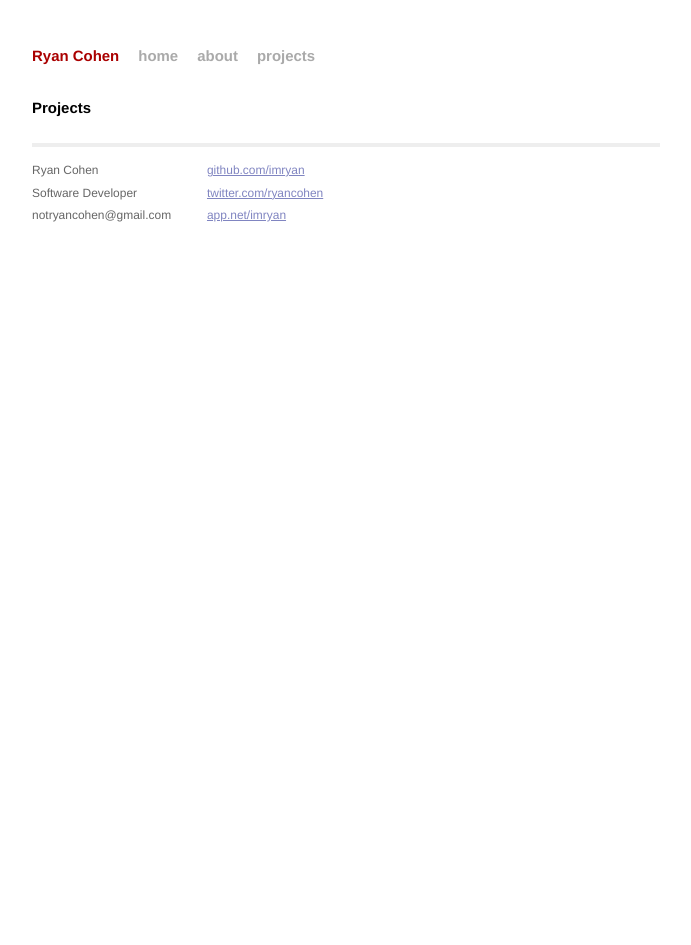
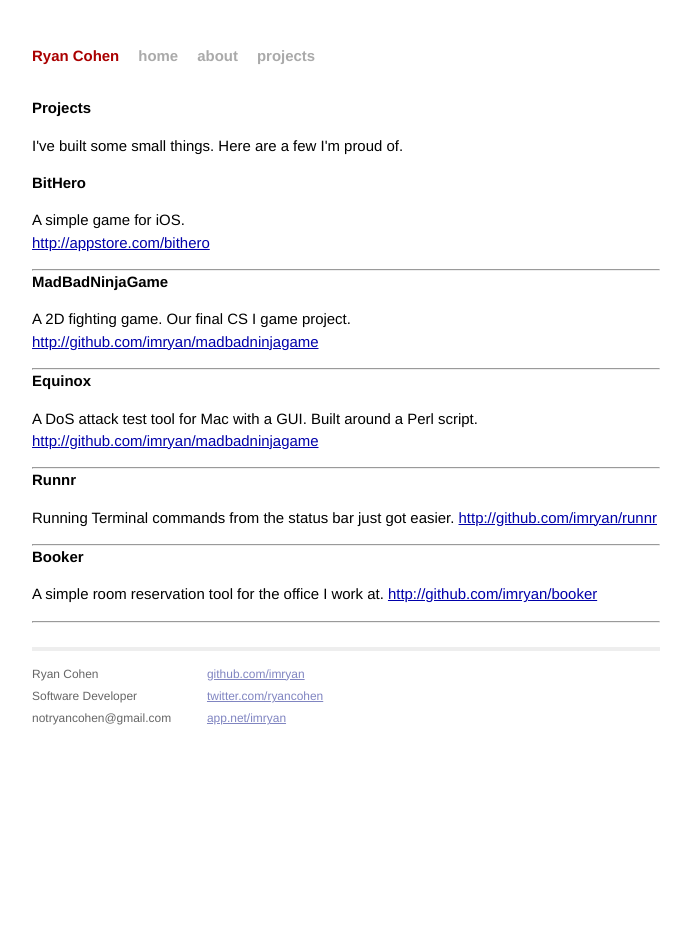
Before and after one commit to imryan/imryan.github.io, a Jekyll site: the page built from projects/index.html, in a window 1280 px wide. Shown: the whole page, without its empty margins (294-985 px from the left). Built offline with Jekyll 4.4.1, drawn with Linux system fonts in a browser that asks for light colours; Markdown is read by kramdown in place of the engine named in the settings.

Commit message:
Added projects page

```diff
--- a/projects/index.html
+++ b/projects/index.html
@@ -7,9 +7,41 @@ title: Ryan Cohen
   <h1>Projects</h1>
   <title>Ryan Cohen &lowast; About</title>
 
-  <p>
+  <p>I've built some small things. Here are a few I'm proud of.</p>
 
+<h3>BitHero</h3>
 
-  </p>
+<p>A simple game for iOS.  <br/>
+<a href="http://appstore.com/bithero">http://appstore.com/bithero</a></p>
+
+<hr />
+
+<h3>MadBadNinjaGame</h3>
+
+<p>A 2D fighting game. Our final CS I game project. <br/>
+<a href="http://github.com/imryan/madbadninjagame">http://github.com/imryan/madbadninjagame</a></p>
+
+<hr />
+
+<h3>Equinox</h3>
+
+<p>A DoS attack test tool for Mac with a GUI. Built around a Perl script.<br/>
+<a href="http://github.com/imryan/madbadninjagame">http://github.com/imryan/madbadninjagame</a></p>
+
+<hr />
+
+<h3>Runnr</h3>
+
+<p>Running Terminal commands from the status bar just got easier.
+<a href="http://github.com/imryan/runnr">http://github.com/imryan/runnr</a></p>
+
+<hr />
+
+<h3>Booker</h3>
+
+<p>A simple room reservation tool for the office I work at.
+<a href="http://github.com/imryan/booker">http://github.com/imryan/booker</a></p>
+
+<hr/>
 
 </div>
```
